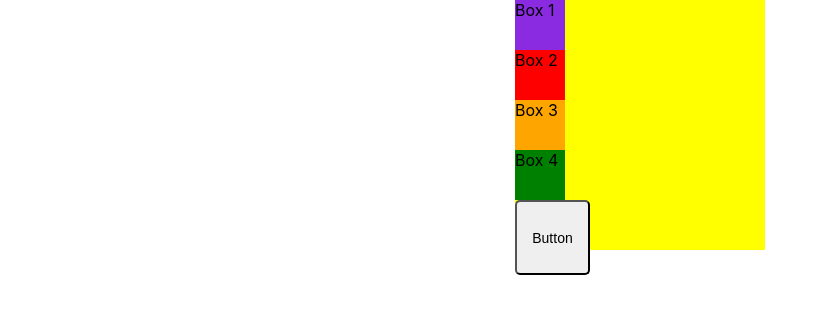
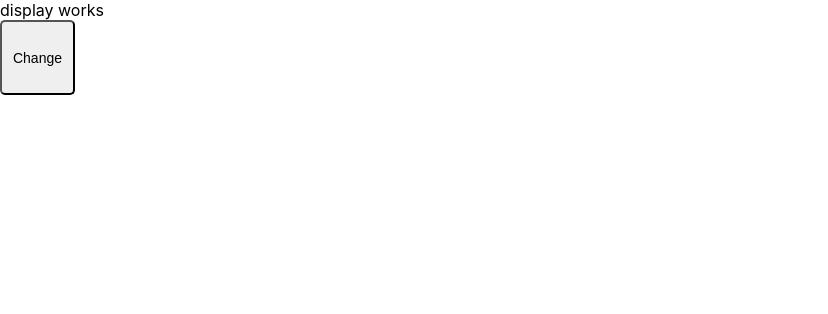
Before and after one commit to SethWickham/box-arranger, a React (Create React App) app in the folder react-box-arranger/: page / in a window 1280 px wide. Shown: the top 314 px of the page, without its empty margins (0-828 px from the left). Built offline with nearby package versions, Linux system fonts and the light colour scheme.

Commit message:
created Rotator.js component updated display

```diff
--- a/react-box-arranger/src/components/Box/Box.js
+++ b/react-box-arranger/src/components/Box/Box.js
@@ -1,11 +1,5 @@
 import React from 'react';
 
-const box = props => {
-  return (
-    <div>
-      <div> Box {props.boxNumber}</div>
-    </div>
-  );
-};
+const box = props => (props.show ? <div> Box {props.boxNumber}</div> : null);
 
 export default box;
--- a/react-box-arranger/src/components/Button/Button.js
+++ b/react-box-arranger/src/components/Button/Button.js
@@ -2,9 +2,11 @@ import React from 'react';
 
 import styles from '../Button/Button.module.css';
 
-const button = () => (
+const button = props => (
   <div>
-    <button className={styles.Button}>Button</button>
+    <button onClick={props.clicked} className={styles.Button}>
+      Change
+    </button>
   </div>
 );
 
--- a/react-box-arranger/src/components/Display/Display.js
+++ b/react-box-arranger/src/components/Display/Display.js
@@ -1,33 +1,11 @@
-import React, { Component } from 'react';
+import React from 'react';
 
-import styles from '../Display/Display.module.css';
-import Box from '../Box/Box';
-import Button from '../../components/Button/Button';
-import BoxStyling from '../Box/Box.module.css';
-
-class display extends Component {
-  render() {
-    return (
-      <div className={styles.Container}>
-        <div className={styles.Display}>
-          {' '}
-          <div className={BoxStyling.Box1}>
-            <Box boxNumber="1"> </Box>
-          </div>
-          <div className={BoxStyling.Box2}>
-            <Box boxNumber="2"> </Box>
-          </div>
-          <div className={BoxStyling.Box3}>
-            <Box boxNumber="3"> </Box>
-          </div>
-          <div className={BoxStyling.Box4}>
-            <Box boxNumber="4"> </Box>
-          </div>
-          <Button></Button>
-        </div>
-      </div>
-    );
-  }
-}
+import Rotator from '../Rotator/Rotator';
+const display = () => (
+  <div>
+    display works
+    <Rotator />
+  </div>
+);
 
 export default display;
--- /dev/null
+++ b/react-box-arranger/src/components/Rotator/Rotator.js
@@ -0,0 +1,98 @@
+import React, { Component } from 'react';
+
+import Box from '../Box/Box';
+import Button from '../Button/Button';
+
+import styles from '../Box/Box.module.css';
+
+export default class Rotator extends Component {
+  constructor(props) {
+    super(props);
+    this.state = {
+      arrangeOne: false,
+      arrangeTwo: false,
+      arrangeThree: false,
+      arrangeFour: false
+    };
+  }
+
+  arrangeHandler() {
+    console.log('clicked');
+  }
+
+  render() {
+    return (
+      <div>
+        {this.state.arrangeOne ? (
+          <div>
+            <div className={styles.Box1}>
+              <Box show boxNumber={1}></Box>
+            </div>
+            <div className={styles.Box2}>
+              <Box show boxNumber={2}></Box>
+            </div>
+            <div className={styles.Box3}>
+              <Box show boxNumber={3}></Box>
+            </div>
+            <div className={styles.Box4}>
+              <Box show boxNumber={4}></Box>
+            </div>
+            <h1>Arrangement One</h1>
+          </div>
+        ) : null}
+        {this.state.arrangeTwo ? (
+          <div>
+            <div className={styles.Box2}>
+              <Box show boxNumber={2}></Box>
+            </div>
+            <div className={styles.Box3}>
+              <Box show boxNumber={3}></Box>
+            </div>
+            <div className={styles.Box4}>
+              <Box show boxNumber={4}></Box>
+            </div>
+            <div className={styles.Box1}>
+              <Box show boxNumber={1}></Box>
+            </div>
+            <h1> Arrangement Two</h1>
+          </div>
+        ) : null}
+        {this.state.arrangeThree ? (
+          <div>
+            <div className={styles.Box3}>
+              <Box show boxNumber={3}></Box>
+            </div>
+            <div className={styles.Box4}>
+              <Box show boxNumber={4}></Box>
+            </div>
+            <div className={styles.Box1}>
+              <Box show boxNumber={1}></Box>
+            </div>
+            <div className={styles.Box2}>
+              <Box show boxNumber={2}></Box>
+            </div>
+            <h1>Arrangement Three</h1>
+          </div>
+        ) : null}
+        {this.state.arrangeFour ? (
+          <div>
+            <div className={styles.Box4}>
+              <Box show boxNumber={4}></Box>
+            </div>
+            <div className={styles.Box1}>
+              <Box show boxNumber={1}></Box>
+            </div>
+            <div className={styles.Box2}>
+              <Box show boxNumber={2}></Box>
+            </div>
+            <div className={styles.Box3}>
+              <Box show boxNumber={3}></Box>
+            </div>
+            <h1>Arrangement Four</h1>
+          </div>
+        ) : null}
+        <Button clicked={this.arrangeHandler}></Button>
+      </div>
+    );
+  }
+}
```
